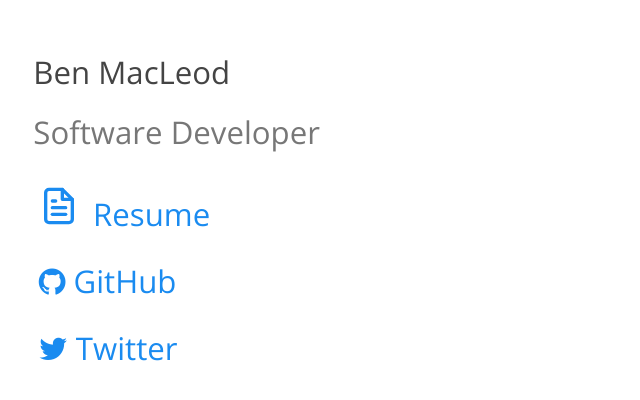
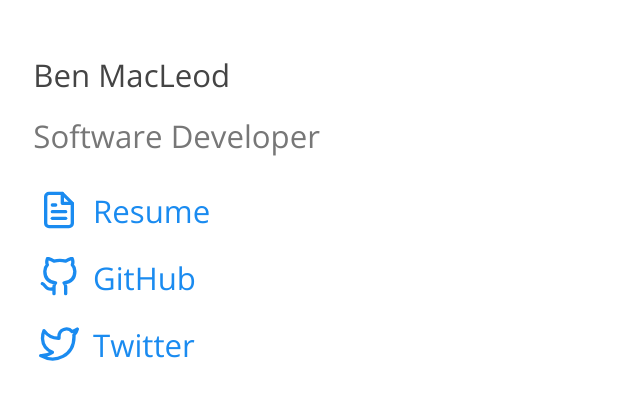
Before and after one commit to bitswamp/benmacleod.com-11ty, an Eleventy site: page index.html in a window 1280 px wide. Shown: the part 194-594 px from the top of the page, without its empty margins (0-640 px from the left). Built offline with nearby package versions, Linux system fonts and the light colour scheme; Eleventy itself is replaced by a stand-in of ours; files that its build step writes are made by us from their sources.

Commit message:
Switch to feather icons

```diff
--- a/index.html
+++ b/index.html
@@ -10,13 +10,13 @@ layout: layout
     </li>
     <li>
         <a href="https://github.com/bitswamp">
-            <span class="fa fa-github" aria-hidden="true"></span>
+            {% include feather.html, icon: "github", class: "feather-large" %}
             GitHub
         </a>
     </li>
     <li>
         <a href="https://twitter.com/bitswamp">
-            <span class="fa fa-twitter" aria-hidden="true"></span>
+            {% include feather.html, icon: "twitter", class: "feather-large" %}
             Twitter
         </a>
     </li>
--- a/static/index.css
+++ b/static/index.css
@@ -84,6 +84,7 @@ a {
 a svg {
     color: #1a8bf0;
     padding-right: 0.2em;
+    vertical-align: text-top;
 }
 
 a:hover {
```
Also changed, not shown: 2 other files.
